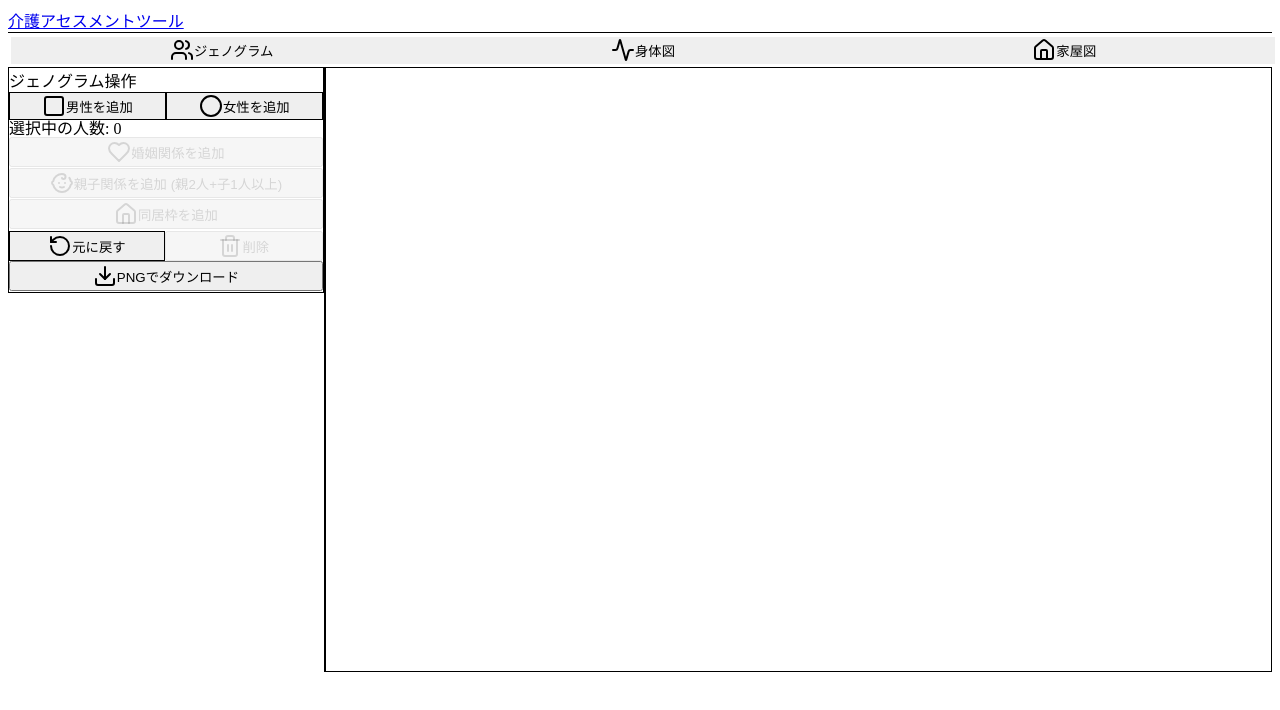
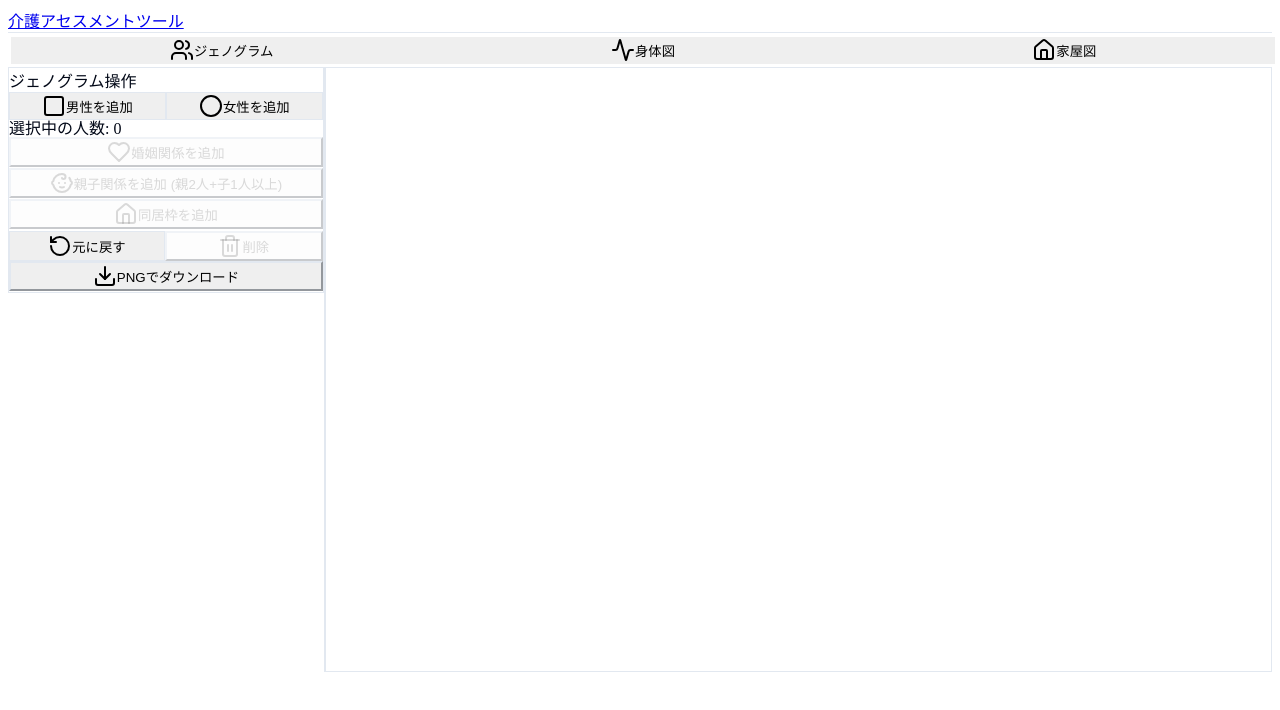
Before and after one commit to kids-masaru/genogram, a React (Vite) app: page / in a window 1280 px wide. Shown: the top 710 px of the page. Built offline with nearby package versions, Linux system fonts and the light colour scheme.

Commit message:
Update index.css

```diff
--- a/src/index.css
+++ b/src/index.css
@@ -12,23 +12,32 @@
   :root {
     --background: 0 0% 100%;
     --foreground: 222.2 84% 4.9%;
+
     --card: 0 0% 100%;
     --card-foreground: 222.2 84% 4.9%;
+
     --popover: 0 0% 100%;
     --popover-foreground: 222.2 84% 4.9%;
+
     --primary: 221.2 83.2% 53.3%;
     --primary-foreground: 210 40% 98%;
+
     --secondary: 210 40% 96.1%;
     --secondary-foreground: 222.2 47.4% 11.2%;
+
     --muted: 210 40% 96.1%;
     --muted-foreground: 215.4 16.3% 46.9%;
+
     --accent: 210 40% 96.1%;
     --accent-foreground: 222.2 47.4% 11.2%;
+
     --destructive: 0 84.2% 60.2%;
     --destructive-foreground: 210 40% 98%;
+
     --border: 214.3 31.8% 91.4%;
     --input: 214.3 31.8% 91.4%;
     --ring: 221.2 83.2% 53.3%;
+
     --radius: 0.5rem;
   }
 
@@ -36,22 +45,50 @@
   .dark {
     --background: 222.2 84% 4.9%;
     --foreground: 210 40% 98%;
+
     --card: 222.2 84% 4.9%;
     --card-foreground: 210 40% 98%;
+
     --popover: 222.2 84% 4.9%;
     --popover-foreground: 210 40% 98%;
+
     --primary: 217.2 91.2% 59.8%;
     --primary-foreground: 222.2 47.4% 11.2%;
+
     --secondary: 217.2 32.6% 17.5%;
     --secondary-foreground: 210 40% 98%;
+
     --muted: 217.2 32.6% 17.5%;
     --muted-foreground: 215 20.2% 65.1%;
+
     --accent: 217.2 32.6% 17.5%;
     --accent-foreground: 210 40% 98%;
+
     --destructive: 0 62.8% 30.6%;
     --destructive-foreground: 210 40% 98%;
+
     --border: 217.2 32.6% 17.5%;
     --input: 217.2 32.6% 17.5%;
     --ring: 217.2 91.2% 59.8%;
   }
 }
+
+/* 基本的なスタイルリセット */
+@layer base {
+  * {
+    /*
+      @apply border-border; を
+      border-color: hsl(var(--border)); に変更
+    */
+    border-color: hsl(var(--border));
+  }
+  body {
+    /* 【重要】
+      @apply bg-background text-foreground; を
+      CSS変数を直接使う形に変更
+    */
+    background-color: hsl(var(--background));
+    color: hsl(var(--foreground));
+    font-feature-settings: "rlig" 1, "calt" 1;
+  }
+}
```
